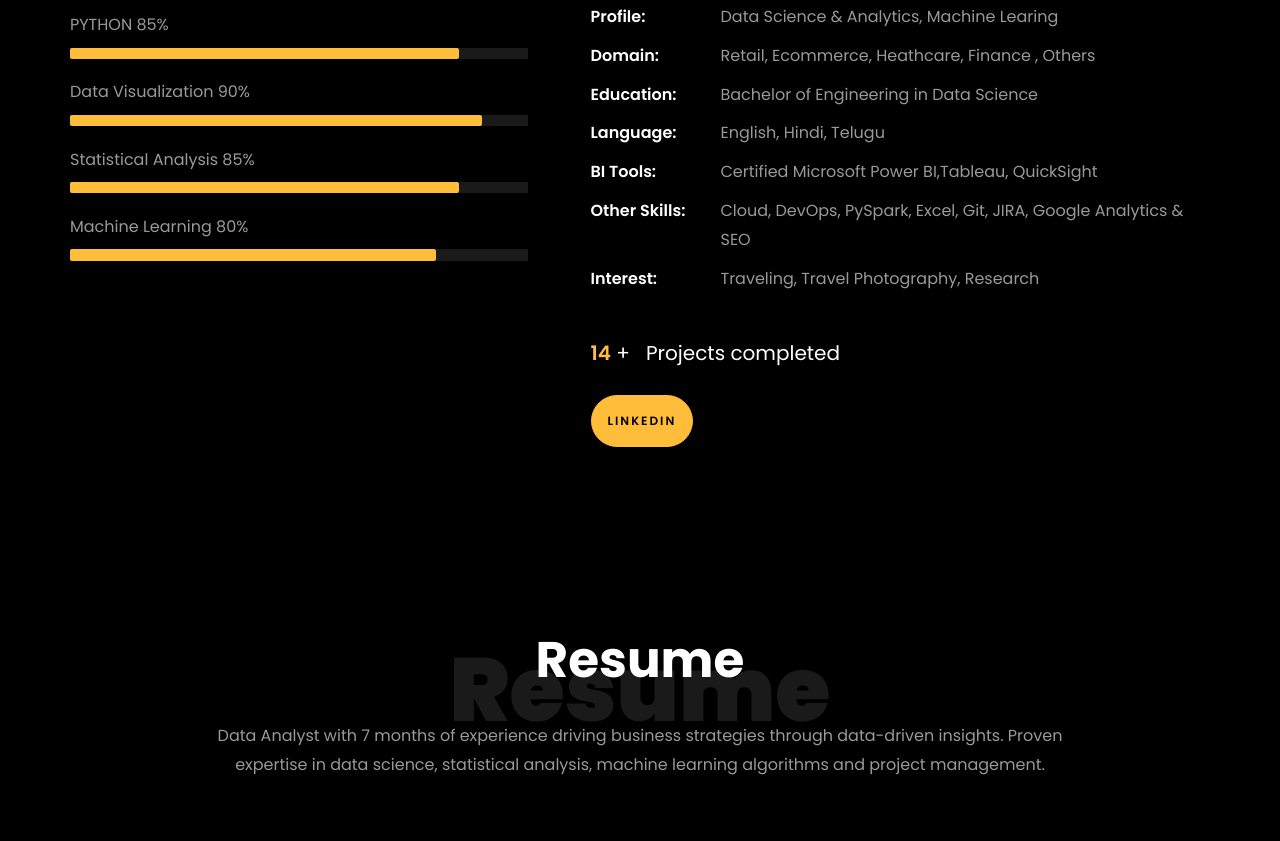
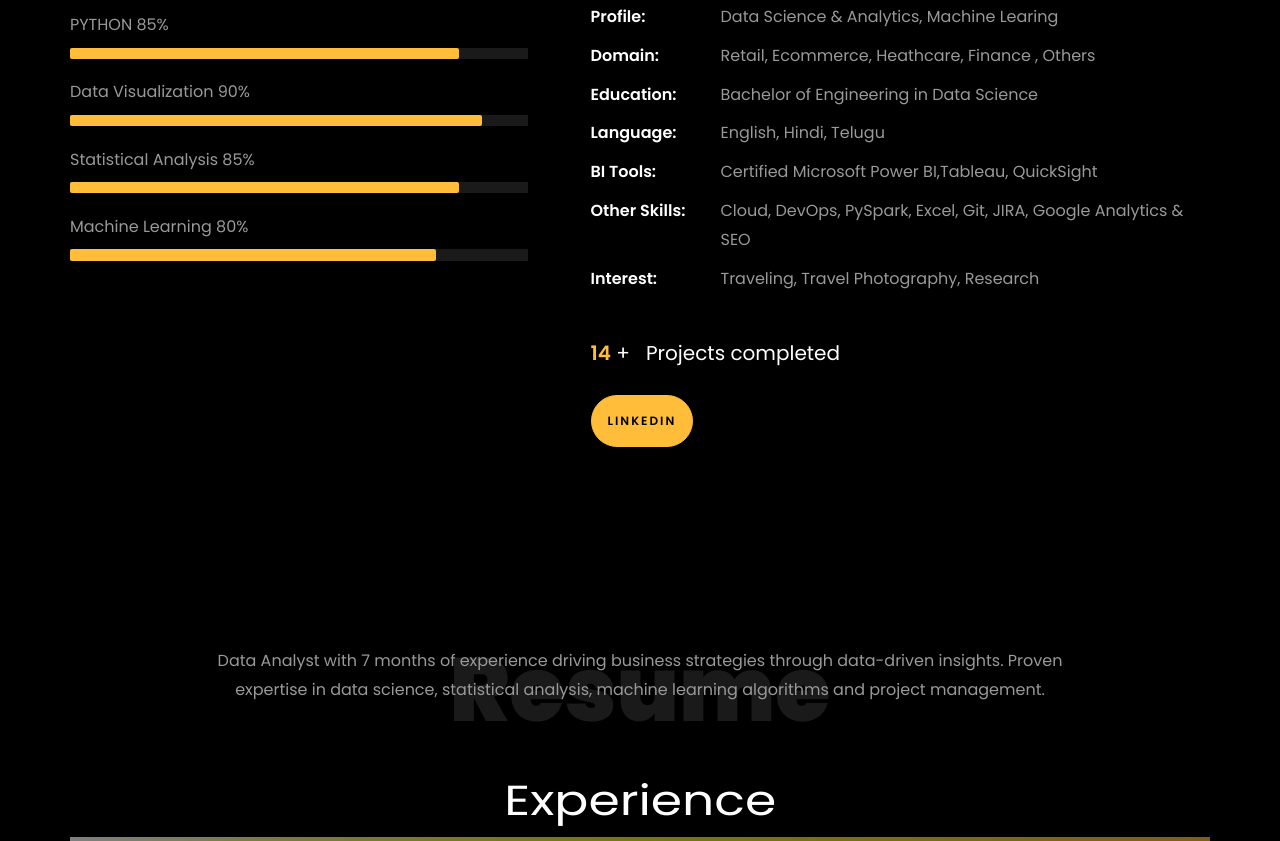
Before and after one commit to mhakashif/mohdkashif.github.io, a plain HTML site: page index.html in a window 1280 px wide. Shown: the part 1142-1983 px from the top of the page. Drawn offline with Linux system fonts and the light colour scheme; files whose address does not match are found by name.

Commit message:
Update index.html

```diff
--- a/index.html
+++ b/index.html
@@ -308,7 +308,7 @@
     		<div class="row justify-content-center pb-5">
           <div class="col-md-10 heading-section text-center ftco-animate">
           	<h1 class="big big-2">Resume</h1>
-            <h2 class="mb-4">Resume</h2>
+            <h2 class="mb-4"></h2>
             <p>Data Analyst with 7 months of experience driving business strategies through data-driven insights. Proven expertise in data science, statistical analysis, machine learning algorithms and project management.</p>
           </div>
         </div>
```
